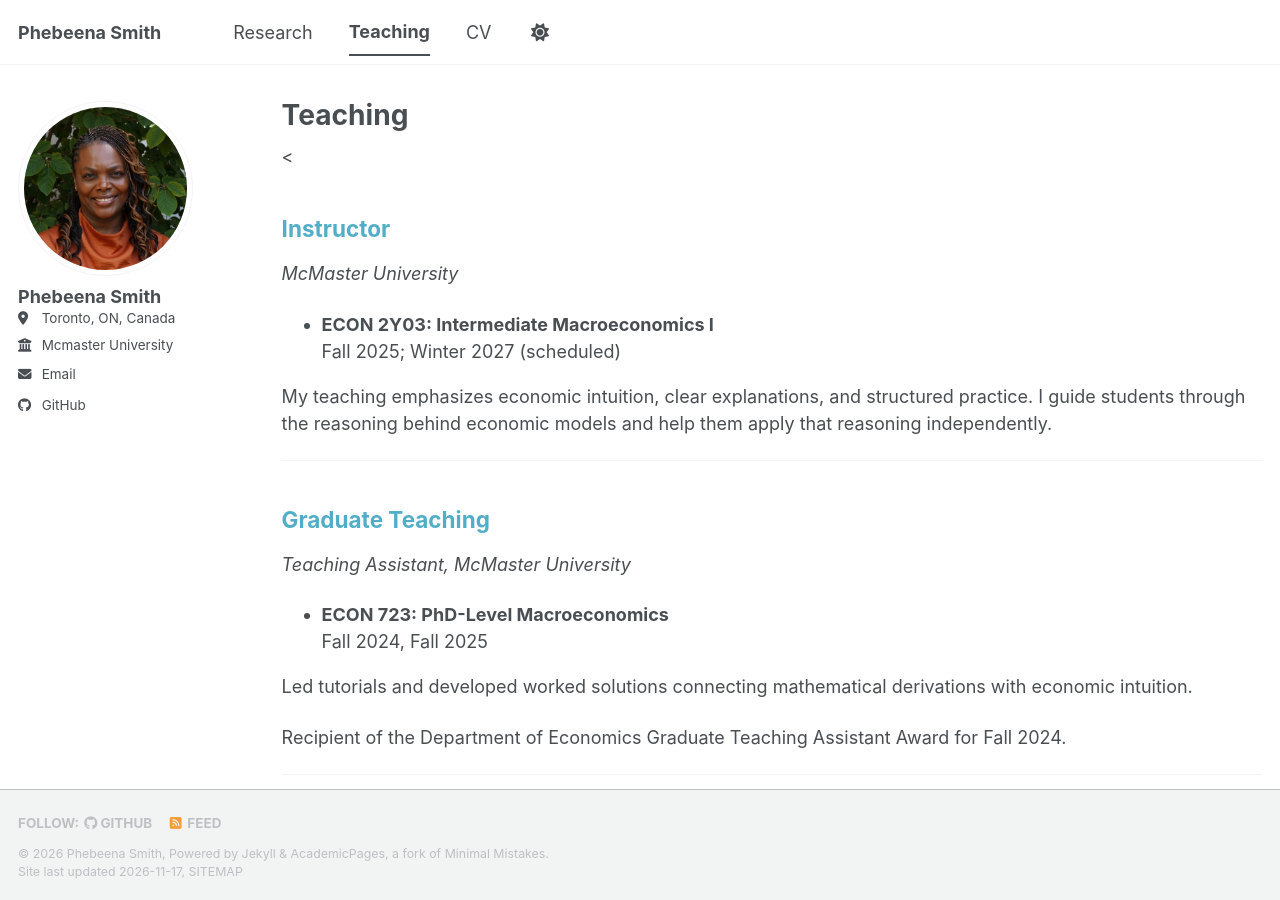
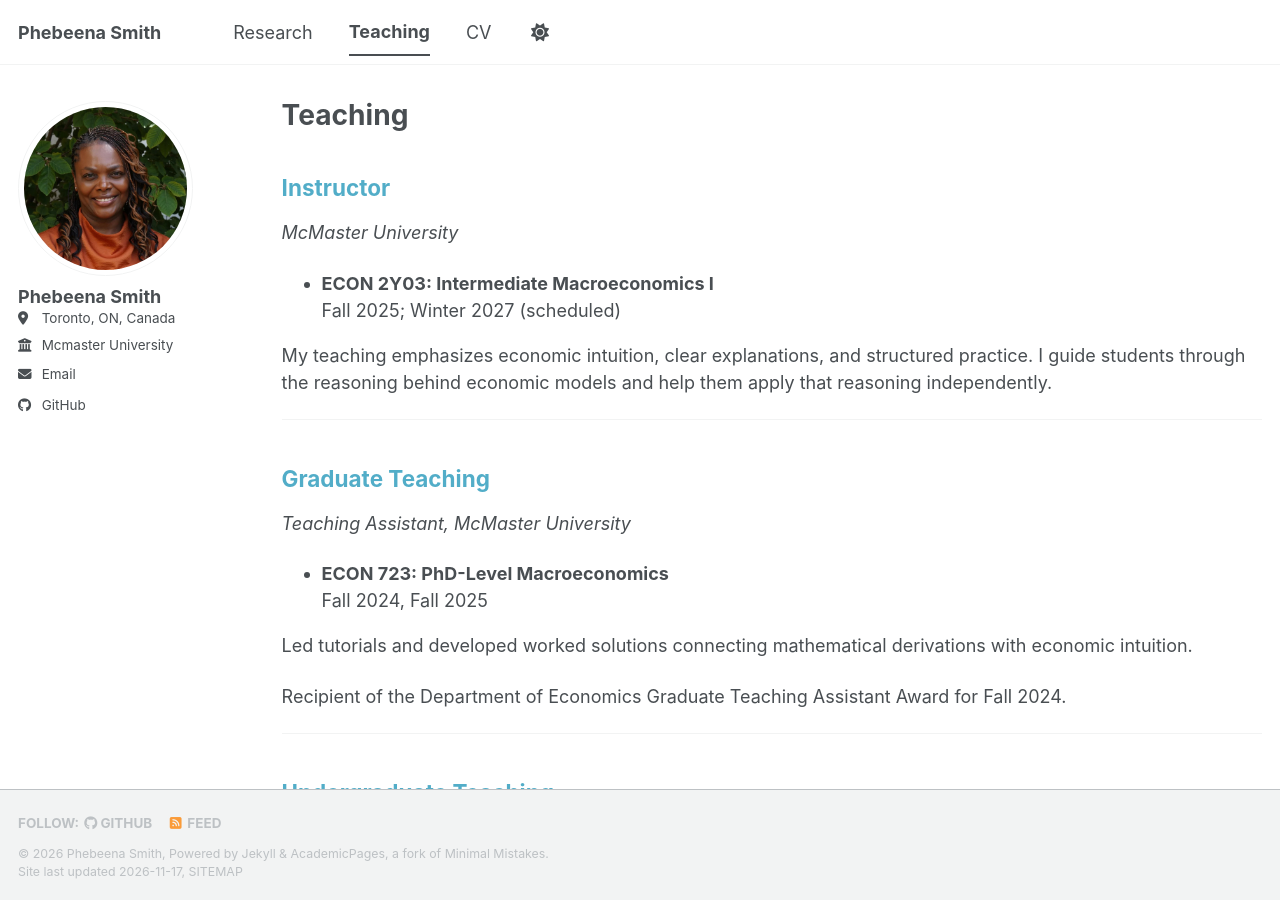
Before and after one commit to phebeenasmith/phebeenasmith.github.io, a Jekyll site: the page built from _pages/teaching.html, in a window 1280 px wide and 900 px high. Built offline with Jekyll 4.4.1, drawn with Linux system fonts in a browser that asks for light colours; a style sheet for code colours, icons or effects is not loaded.

Commit message:
Update teaching.html

```diff
--- a/_pages/teaching.html
+++ b/_pages/teaching.html
@@ -5,7 +5,7 @@ permalink: /teaching/
 author_profile: true
 ---
 
-<<h2 style="color: #52adc8;">Instructor</h2>
+<h2 style="color: #52adc8;">Instructor</h2>
 
 <p><em>McMaster University</em></p>
 
```
